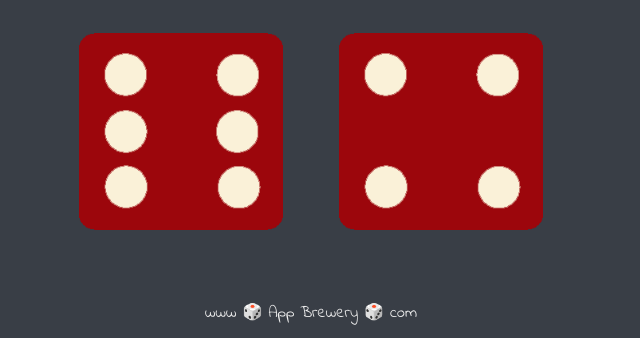
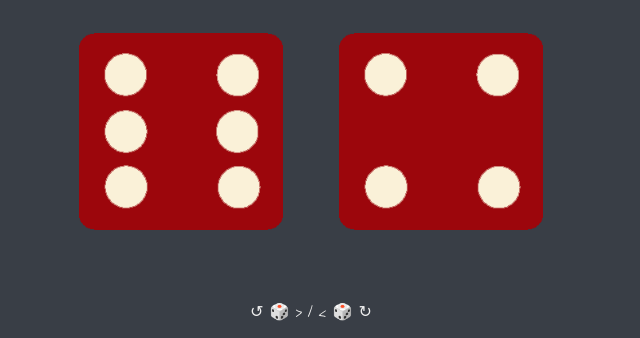
Before and after one commit to AJones52/Dicee, a plain HTML site: page index.html in a window 1280 px wide. Shown: the part 462-800 px from the top of the page, without its empty margins (329-969 px from the left). Drawn offline with Linux system fonts and the light colour scheme.

Commit message:
Update index.html

```diff
--- a/index.html
+++ b/index.html
@@ -30,6 +30,6 @@
   </body>
 
   <footer>
-    www 🎲 App Brewery 🎲 com
+   ↺  🎲 > / < 🎲 ↻
   </footer>
 </html>
```
